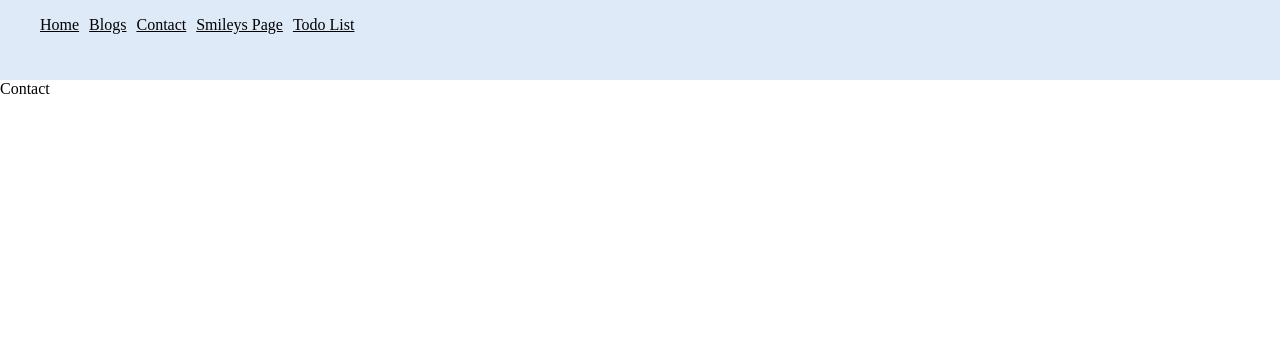
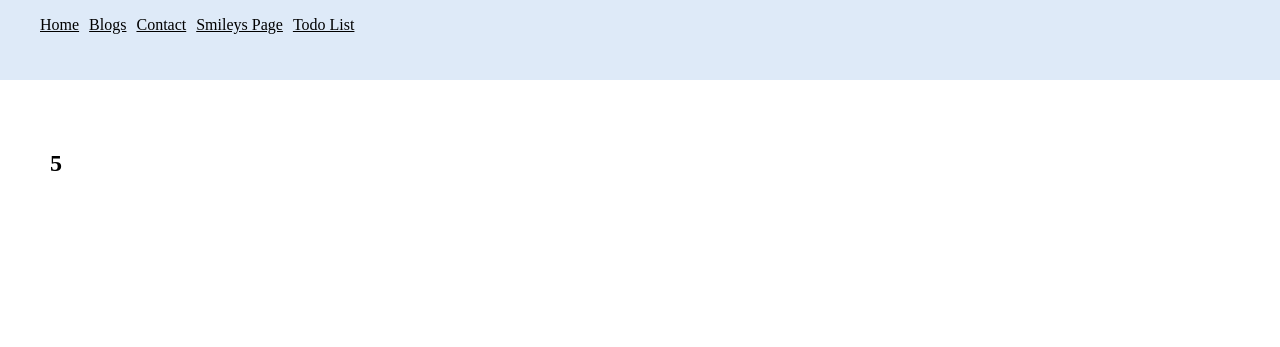
Before and after one commit to Dariakrvts/react, a React (Create React App) app: page /contact in a window 1280 px wide. Shown: the top 347 px of the page. Built offline with nearby package versions, Linux system fonts and the light colour scheme.

Commit message:
урок 27. закінчити. (1:02:55)

```diff
--- a/src/pages/Contact/index.js
+++ b/src/pages/Contact/index.js
@@ -1,8 +1,77 @@
+import { useState, useEffect } from 'react';
+
 const Contact = () => {
+  // const [value, setValue] = useState(0);
+  // const [option, setOption] = useState('');
+  const [timer, setTimer] = useState(0);
+
+  // useEffect( () => {
+  //   console.log("DID MOUNT");
+
+  // }, [])  //ЯКЩО МАСИВ ПУСТИЙ ВІН ВІДПРАЦЮЄ 1 РАЗ
+
+  useEffect(() => {
+    const id = setInterval(() => {
+      setTimer((value) => {
+        return value + 1;
+      });
+    }, 1000);
+    return () => { //відпрацює як Unmount
+      clearInterval (id)
+    }
+  }, []);
+
+  // const handelValueChange = () => {
+  //   // let newValue = value +1
+  //   setValue((prevValue) => {
+  //     return prevValue + 1;
+  //   });
+  // };
+
+  // const handleSelectChange = (e) => {
+  //   // console.log(e.target.value);
+  //   setOption(e.target.value);
+  // };
+
+  // const [state, setState] = useState(0);
+  // const [users, setUsers] = useState(0);
+  // const [inoutValue, setInputValue] = useState ("");
+
+  // console.log(option);
+
+  console.log(timer);
+
   return (
-  <div>Contact</div>
-  )
+    <div style={{ padding: 50, paddingTop: 50 }}>
+      <h2>{timer}</h2>
 
-}
+      {/* <p style={{ fontSize: 50 }}>{value}</p>
+      <button onClick={handelValueChange}>Increment</button> */}
+      <div style={{ paddingTop: 50 }}>
+        {/* <select onChange={handleSelectChange}>
+          <option> Option 1 </option>
+          <option> Option 2 </option>
+          <option> Option 3 </option>
+        </select> */}
+      </div>
+    </div>
+  );
+};
 
-export default Contact
+export default Contact;
+
+// 1) ComponentDidMount
+
+// 2) ComponentWillUnmount
+
+// 3) ComponentDidUpdate
+
+// const useState = () => {
+//   let state = null;
+
+//   let setState = (value) => {
+//     state = value
+//   }
+
+//   return [state, setState];
+// }
```
Also changed, not shown: src/components/Container/Container.js (+1 -7 lines).
